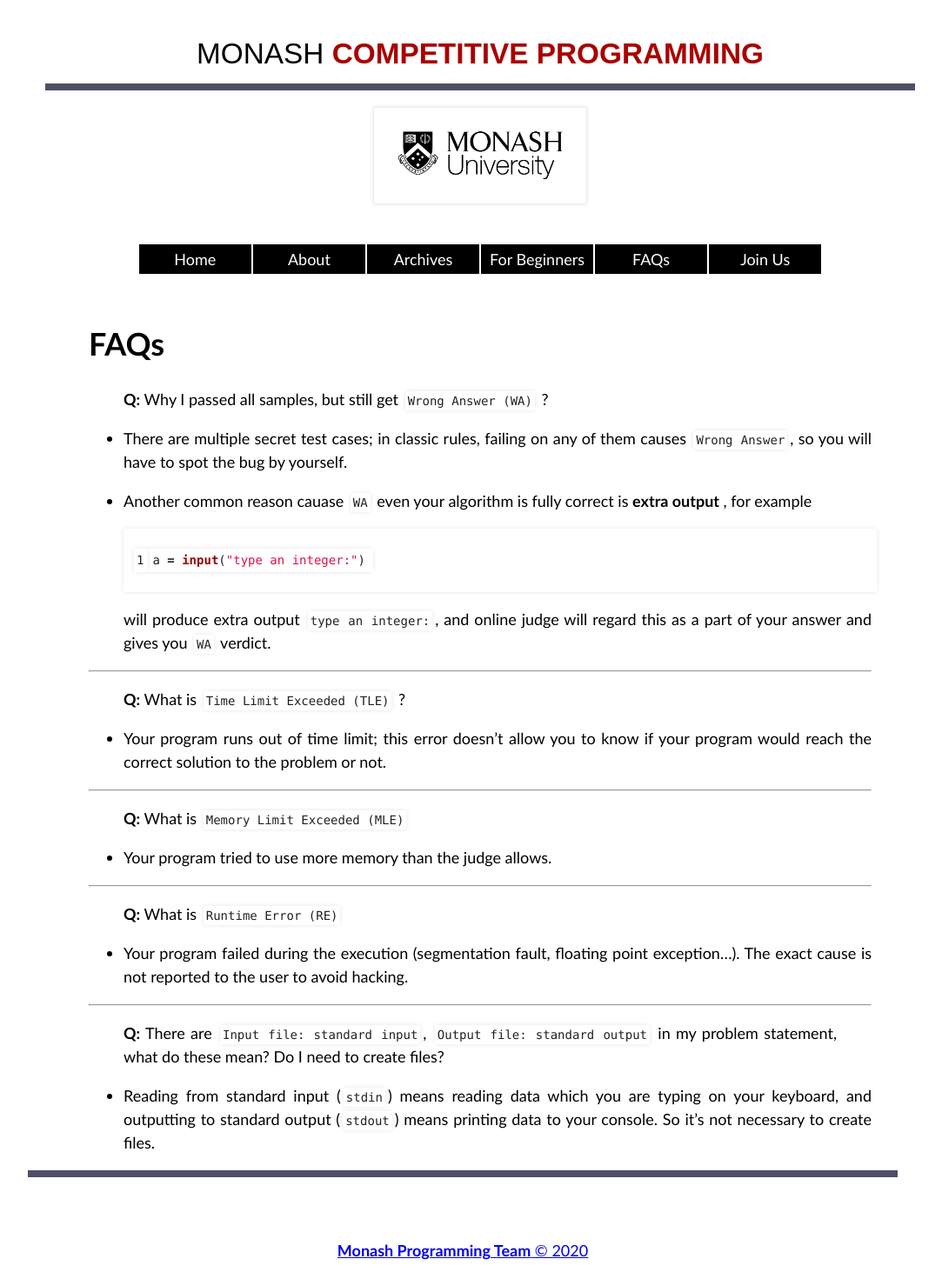
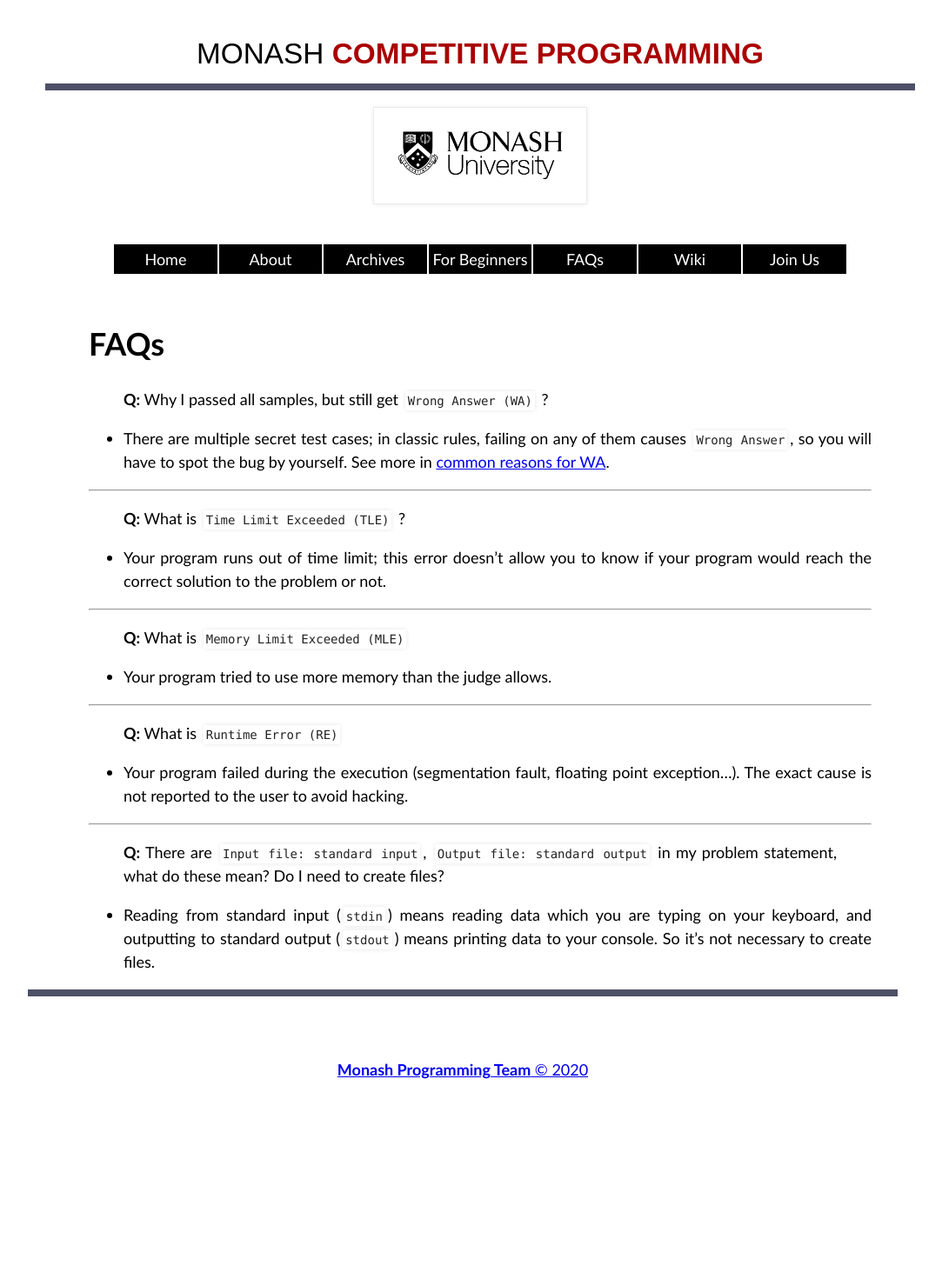
Before and after one commit to monash-programming-team/monash-programming-team.github.io, a Jekyll site: the page built from faqs.md, in a window 1280 px wide. Shown: the whole page at 87% size, without its empty margins (108-1191 px from the left). Built offline with Jekyll 4.4.1, drawn with Linux system fonts in a browser that asks for light colours; our own code applies the rules of GitHub Pages for plain Markdown files; after the commit the page ends 1255 px from its top, so only the background shows below that.

Commit message:
add wiki

````diff
--- a/_config.yml
+++ b/_config.yml
@@ -55,6 +55,9 @@
       line_numbers: true
       start_line: 1
 
+collections:
+  - wiki
+
 # Build settings
 theme:
 plugins:
--- a/_includes/header.html
+++ b/_includes/header.html
@@ -12,12 +12,13 @@
 <center>
 <table border="0">
 <tr>
-<td width="15%"><li><a href="/"><div align="center" style:"height:100%;width:100%">Home</div></a></li>
-<td width="15%"><li><a href="/about"><div align="center" style:"height:100%;width:100%">About</div></a></li>
-<td width="15%"><li><a href="/archives"><div align="center" style:"height:100%;width:100%">Archives</div></a></li>
-<td width="15%"><li><a href="/for-contestants"><div align="center" style:"height:100%;width:100%">For Beginners</div></a></li>
-<td width="15%"><li><a href="/faqs"><div align="center" style:"height:100%;width:100%">FAQs</div></a></li>
-<td width="15%"><li><a href="/contact"><div align="center" style:"height:100%;width:100%">Join Us</div></a></li>
+<td width="14%"><li><a href="/"><div align="center" style:"height:100%;width:100%">Home</div></a></li>
+<td width="14%"><li><a href="/about"><div align="center" style:"height:100%;width:100%">About</div></a></li>
+<td width="14%"><li><a href="/archives"><div align="center" style:"height:100%;width:100%">Archives</div></a></li>
+<td width="14%"><li><a href="/for-contestants"><div align="center" style:"height:100%;width:100%">For Beginners</div></a></li>
+<td width="14%"><li><a href="/faqs"><div align="center" style:"height:100%;width:100%">FAQs</div></a></li>
+<td width="14%"><li><a href="/wiki"><div align="center" style:"height:100%;width:100%">Wiki</div></a></li>
+<td width="14%"><li><a href="/contact"><div align="center" style:"height:100%;width:100%">Join Us</div></a></li>
 </tr>
 </table>
 </center>
--- a/faqs.md
+++ b/faqs.md
@@ -7,12 +7,7 @@
 > **Q:** Why I passed all samples, but still get `Wrong Answer (WA)` ?
 
 * There are multiple secret test cases; in classic rules, failing on any of them causes `Wrong Answer`, so you will have to spot the bug by yourself.
-
-* Another common reason cauase `WA` even your algorithm is fully correct is **extra output** , for example
-```python
-a = input("type an integer:")
-```
-will produce extra output `type an integer:`, and online judge will regard this as a part of your answer and gives you `WA` verdict.
+See more in [common reasons for WA](wiki/common-wa).
 
 ---
 
````
Also changed, not shown: wiki/common-wa.md (added, +34 -0 lines), wiki/index.html (added, +14 -0 lines).
